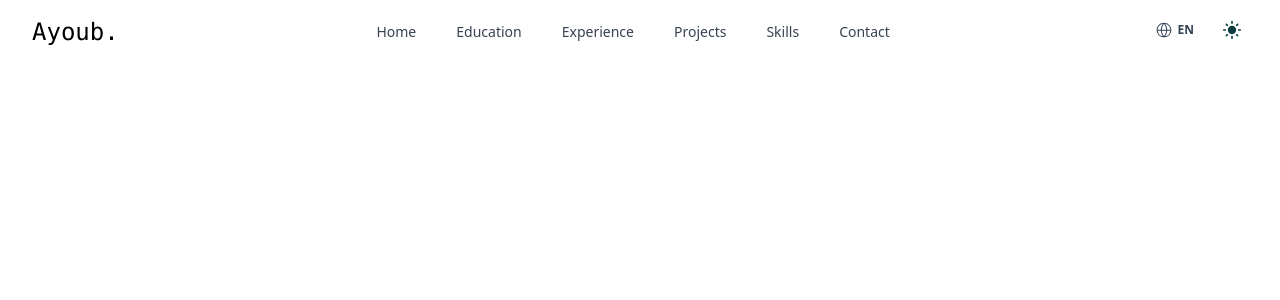
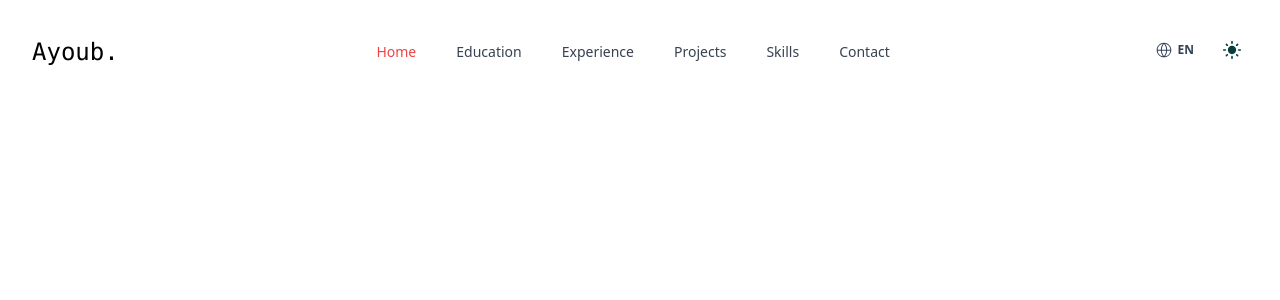
Before and after one commit to BoudaoudAyoub/Portfolio, a React (Vite) app: page / in a window 1280 px wide. Shown: the top 300 px of the page. Built offline with nearby package versions, Linux system fonts and the light colour scheme.

Commit message:
added a function that changes the active tab state

```diff
--- a/src/layouts/components/TopMenu/options.tsx
+++ b/src/layouts/components/TopMenu/options.tsx
@@ -1,32 +1,41 @@
+import React from "react";
 export interface IMenuOptions{
     key: number;
     link: string;
     name: string;
+    isActive: boolean;
 }
 
 export default function Options(){
 
     const options: (IMenuOptions)[] = [
-        { key: 1, name: 'Home', link: 'home' },
-        { key: 2, name: 'Education', link: 'education' },
-        { key: 3, name: 'Experience', link: 'experience' },
-        { key: 4, name: 'Projects', link: 'projects' },
-        { key: 5, name: 'Skills', link: 'skills' },
-        { key: 6, name: 'Contact', link: 'contact' },
+        { key: 1, name: 'Home', link: 'home', isActive: true },
+        { key: 2, name: 'Education', link: 'education', isActive: false },
+        { key: 3, name: 'Experience', link: 'experience', isActive: false },
+        { key: 4, name: 'Projects', link: 'projects', isActive: false },
+        { key: 5, name: 'Skills', link: 'skills', isActive: false },
+        { key: 6, name: 'Contact', link: 'contact', isActive: false },
     ];
 
+    const [ optionsTabs, setOptions ] = React.useState<(IMenuOptions)[]>(options);
+
+    const setCurrentActive = (key: number) => {
+        let newItems = options.map(item => item.key === key ? {...item, isActive: true} :
+            {...item, isActive: false});
+        setOptions(newItems);
+    }
+
     return(
-        options.map((item) => (
-            <a
+        optionsTabs.map((item) => (
+            <span
                 key={item.key}
-                href={item.link}
-                //aria-current={item.current ? 'page' : undefined}
-                className={classNames('text-gray-700 hover:text-gray-800 dark:text-gray-300 dark:hover:text-gray-100',
-                    'rounded-md px-3 py-2 text-sm font-medium',
+                onClick={() => setCurrentActive(item.key)}
+                className={classNames(`${item.isActive ? 'text-red-500' : 'text-gray-700 dark:text-gray-300 '} hover:text-gray-800 dark:hover:text-gray-100`,
+                    'cursor-pointer rounded-md px-3 py-2 text-sm font-medium',
                 )}
             >
                 {item.name}
-            </a>
+            </span>
         ))
     )
 }
--- a/src/layouts/components/TopMenu/topMenu.tsx
+++ b/src/layouts/components/TopMenu/topMenu.tsx
@@ -7,7 +7,7 @@ export default function TopMenu() {
 
     return(
         <Disclosure as="nav" className="dark:bg-gray-800 dark:border-gray-800">
-            <div className="mx-auto max-w-7xl px-2 sm:px-6 lg:px-8">
+            <div className="mx-auto max-w-7xl px-2 sm:px-6 lg:px-8 pt-5">
             <div className="relative flex h-16 items-center justify-between">
                 <div className="absolute inset-y-0 left-0 flex items-center sm:hidden">
                     <DisclosureButton className="group relative inline-flex items-center justify-center rounded-md p-2 text-gray-400 hover:bg-gray-700 hover:text-white focus:outline-none focus:ring-2 focus:ring-inset focus:ring-white">
```
